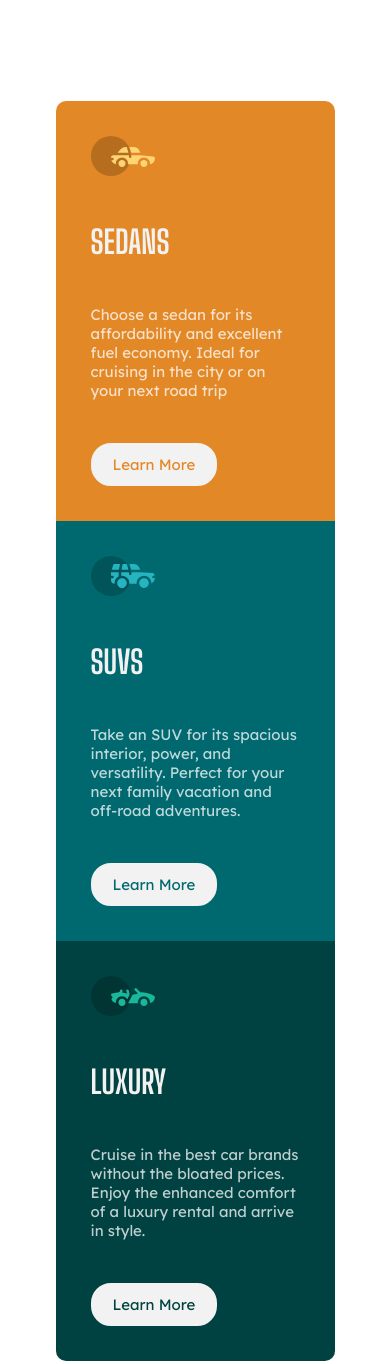
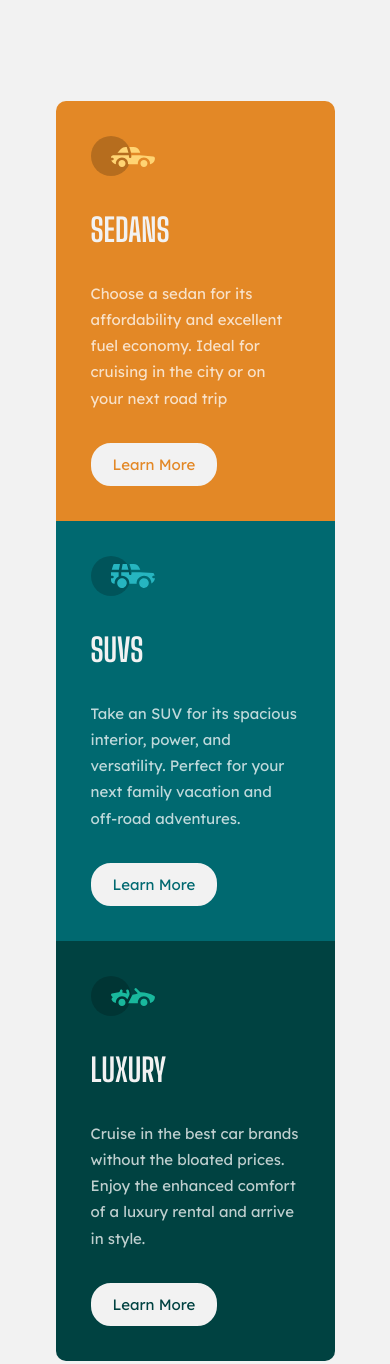
Before and after one commit to AliAldayoub/3coulmnCard, a plain HTML site: page index.html in a window 390 px wide. Drawn offline with Linux system fonts and the light colour scheme.

Commit message:
edit p tag and handle border-radius

```diff
--- a/css/style.css
+++ b/css/style.css
@@ -8,7 +8,7 @@ body {
 	display: flex;
 	align-items: center;
 	justify-content: center;
-	color: hsl(0, 0%, 95%);
+	background-color: hsl(0, 0%, 95%);
 	flex-wrap: wrap;
 }
 .container {
@@ -55,6 +55,7 @@ body {
 	font-family: 'Lexend Deca', sans-serif;
 	font-size: 15px;
 	color: hsla(0, 0%, 100%, 0.75);
+	line-height: 1.75;
 }
 .container .card a {
 	font-family: 'Lexend Deca', sans-serif;
@@ -79,8 +80,22 @@ body {
 	background-color: transparent;
 	color: hsl(0, 0%, 95%);
 }
+@media only screen and (max-width: 838px) {
+	.container .card:first-of-type {
+		border-top-left-radius: 10px;
+		border-bottom-left-radius: 10px;
+	}
+	.container .card:nth-of-type(2) {
+		border-top-right-radius: 10px;
+		border-bottom-right-radius: 10px;
+	}
+	.container .card:last-of-type {
+		border-top-right-radius: 0;
+		border-bottom-left-radius: 10px;
+	}
+}
 
-@media only screen and (max-width: 500px) {
+@media only screen and (max-width: 559px) {
 	body {
 		padding: 100px 0;
 	}
@@ -96,6 +111,9 @@ body {
 		border-top-left-radius: 10px;
 		border-top-right-radius: 10px;
 	}
+	.container .card:nth-of-type(2) {
+		border-radius: 0;
+	}
 	.container .card:last-of-type {
 		border-radius: 0;
 		background-color: hsl(179, 100%, 13%);
```
